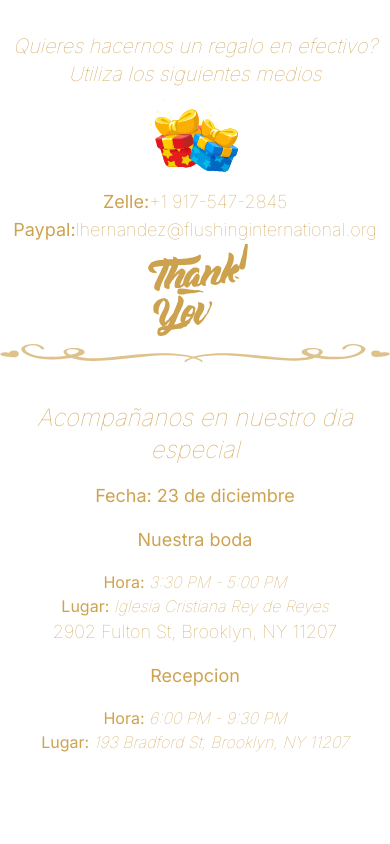
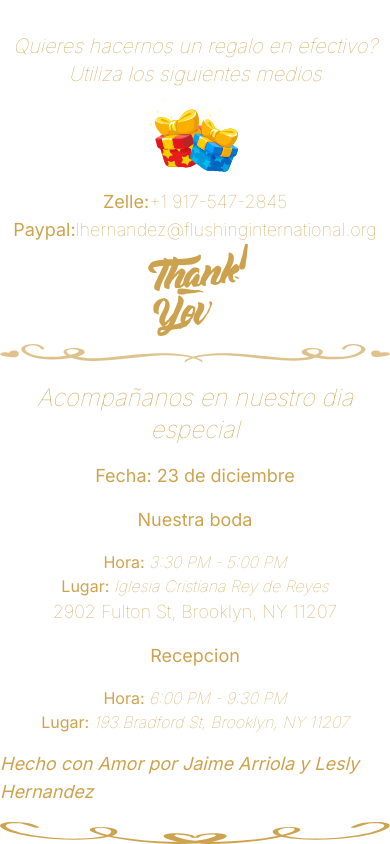
Before and after one commit to ing-arriola/ourWeddingSite, a Next.js app: page / in a window 390 px wide. Shown: the part 2366-3210 px from the top of the page. Before the commit the page ends 3120 px from the top, so only its background shows below. Built offline with nearby package versions, Linux system fonts and the light colour scheme.

Commit message:
added footer section and updated styles

```diff
--- a/src/app/page.tsx
+++ b/src/app/page.tsx
@@ -23,9 +23,9 @@ const responsive = {
     slidesToSlide: 2 // optional, default to 1.
   },
   tablet: {
-    breakpoint: { max: 1024, min: 464 },
-    items: 2,
-    slidesToSlide: 2 // optional, default to 1.
+    breakpoint: { max: 1024, min: 650 },
+    items: 1,
+    slidesToSlide: 1 // optional, default to 1.
   },
   mobile: {
     breakpoint: { max: 650, min: 0 },
@@ -155,12 +155,12 @@ const Home = () =>{
                 width={200}
           />
       <label className='text-primaryColor text-lg font-thin italic pr-14 pl-14 md:pr-24 md:pl-24' >La primera vez que hablamos fue por un correo y no imaginamos que ese primer contacto, seria el inicio de una historia que aun hoy en dia se continua escribiendo. La primera vez que nos vimos fue por video llamada y ninguno de los 2 imagino que un dia anhelariamos conocernos en persona. Luego de 1 año de amistad finalmente dimos el paso de estar juntos, bajo circunstancias que no imaginamos, empezamos a volar juntos. Luego decidimos que era hora hora de soñar con estar juntos toda la vida y en el primer viaje de Jaime a New York, nos comprometimos y aunque en aquel momento no sabiamos cuando nos casariamos,si sabiamos que nuestros corazones fueron formados en la eternidad para caminar juntos toda la vida con Dios como fundamento de nuestro matrimonio.</label>
-      <section className="block md:hidden">
+
         <Lottie options={envelopeAnimationOptions}
                 height={200}
                 width={200}
           />
-      </section>
+
       </section>
       <SectionSeparator topMargin={false}/>
       <section className='flex justify-center md:justify-between items-center '>
@@ -190,8 +190,8 @@ const Home = () =>{
         <img src='/hearthRight.svg' className='hidden md:block'/>
       </section>
 
-      <SectionSeparator topMargin={false}/>
-      <section className='flex justify-between'>
+      <SectionSeparator topMargin={false} bottomMargin={false}/>
+      <section className='flex justify-center md:justify-between mt-5 md:mt-0'>
         <img src='/flowerLeft.svg' className='hidden md:block' />
         <section className='flex items-center justify-center flex-col'>
           <section className='flex justify-center '>
@@ -200,7 +200,6 @@ const Home = () =>{
           <section className='flex flex-col justify-center items-center'>
             <PrimaryText styles="mt-4" text="Fecha: 23 de diciembre" />
             <section>
-
             </section>
             <PrimaryText styles="m-4" text="Nuestra boda" />
             <BoldAndThinText boldText='Hora:' thinText=' 3:30 PM - 5:00 PM'/>
@@ -210,10 +209,17 @@ const Home = () =>{
             <BoldAndThinText boldText="Hora: " thinText="6:00 PM - 9:30 PM" />
             <BoldAndThinText boldText="Lugar: " thinText="193 Bradford St, Brooklyn, NY 11207" />
           </section>
+
         </section>
 
         <img src='/floweRight.svg' className='hidden md:block'/>
       </section>
+      <section className="flex flex-col items-center  justify-center">
+        <PrimaryText styles="italic mb-4 mt-4" text="Hecho con Amor por Jaime Arriola y Lesly Hernandez"/>
+        <img src='/footer.svg'/>
+      </section>
+
+
     </main>
   )
 }
```
